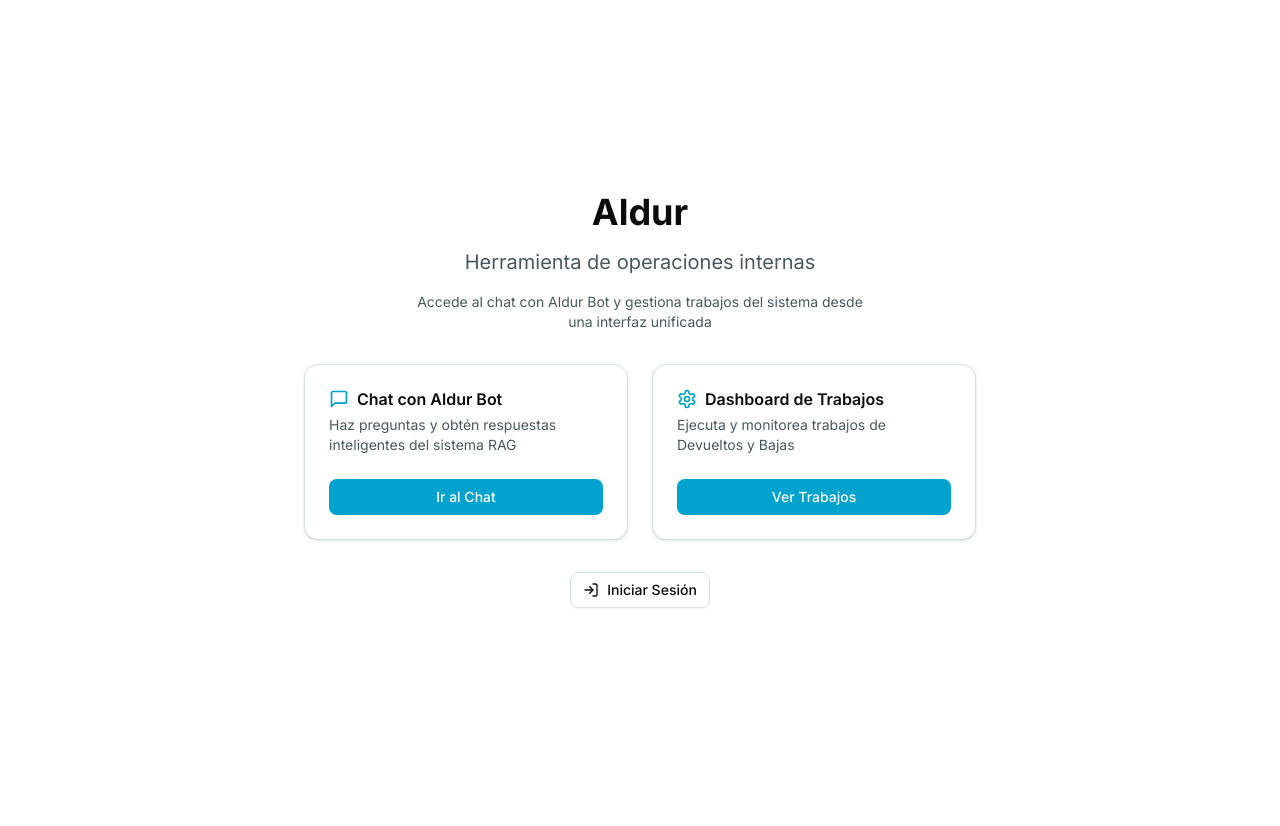
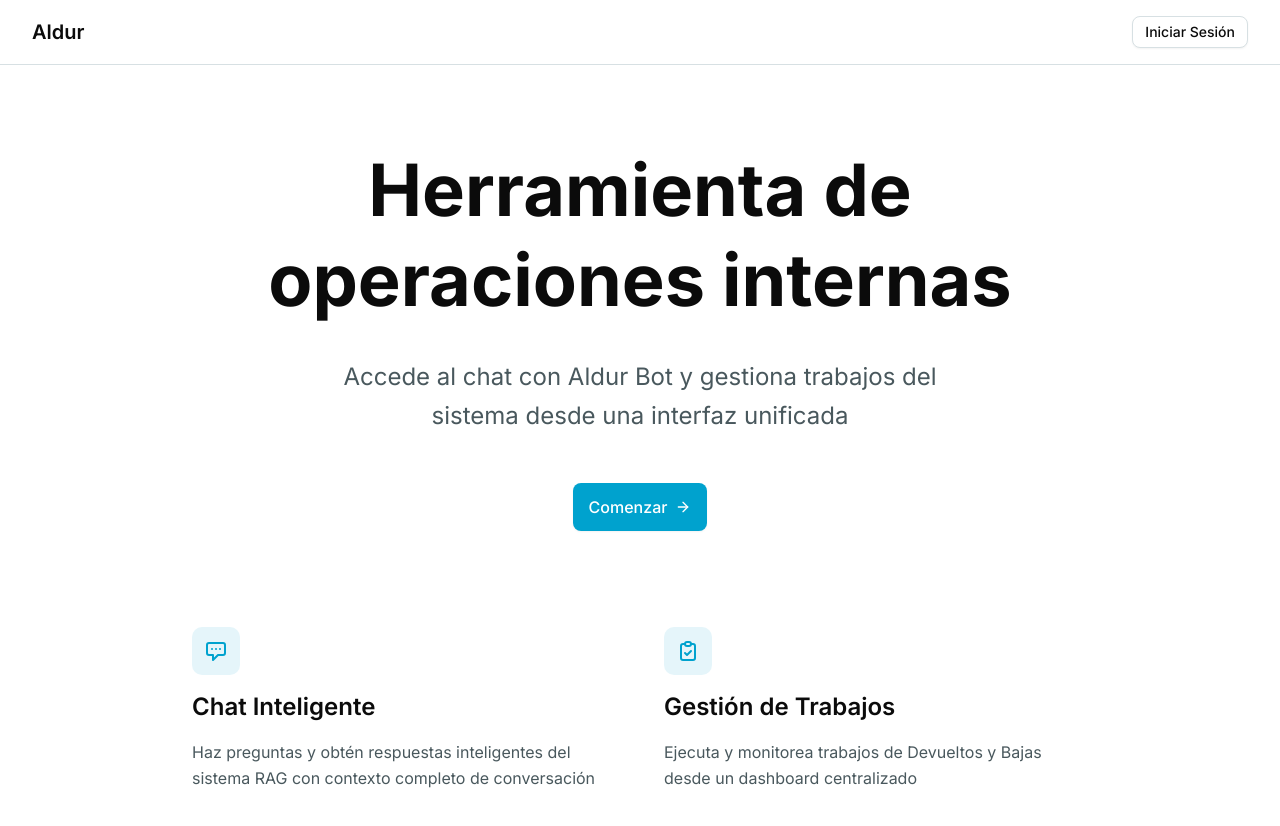
Before and after one commit to pedroalvdur/v0-aldur-frontend-build, a Next.js app: page / in a window 1280 px wide. Shown: the top 826 px of the page. Before the commit the page ends 800 px from the top, so only its background shows below. Built offline with nearby package versions, Linux system fonts and the light colour scheme.

Commit message:
feat: redesign landing page with clean, modern aesthetic
Remove Chat and Jobs sections, add login button, and update color theme.

#VERCEL_SKIP

Co-authored-by: null <26384471+pedroalvdur@users.noreply.github.com>

```diff
--- a/app/page.tsx
+++ b/app/page.tsx
@@ -1,64 +1,86 @@
 import { Button } from "@/components/ui/button"
-import { Card, CardContent, CardDescription, CardHeader, CardTitle } from "@/components/ui/card"
 import Link from "next/link"
-import { MessageSquare, Settings, LogIn } from "lucide-react"
+import { ArrowRight } from "lucide-react"
 
 export default function HomePage() {
   return (
-    <div className="min-h-screen bg-background flex items-center justify-center p-4">
-      <div className="max-w-2xl w-full space-y-8">
-        {/* Header */}
-        <div className="text-center space-y-4">
-          <h1 className="text-4xl font-bold text-foreground">Aldur</h1>
-          <p className="text-xl text-muted-foreground">Herramienta de operaciones internas</p>
-          <p className="text-sm text-muted-foreground max-w-md mx-auto">
-            Accede al chat con Aldur Bot y gestiona trabajos del sistema desde una interfaz unificada
-          </p>
+    <div className="min-h-screen bg-background">
+      <header className="border-b border-border">
+        <div className="max-w-7xl mx-auto px-4 sm:px-6 lg:px-8">
+          <div className="flex items-center justify-between h-16">
+            <div className="flex items-center">
+              <h2 className="text-xl font-semibold text-foreground">Aldur</h2>
+            </div>
+            <Link href="/login">
+              <Button variant="outline" size="sm">
+                Iniciar Sesión
+              </Button>
+            </Link>
+          </div>
         </div>
+      </header>
 
-        {/* Feature Cards */}
-        <div className="grid md:grid-cols-2 gap-6">
-          <Card className="hover:shadow-md transition-shadow">
-            <CardHeader>
-              <CardTitle className="flex items-center gap-2">
-                <MessageSquare className="h-5 w-5 text-primary" />
-                Chat con Aldur Bot
-              </CardTitle>
-              <CardDescription>Haz preguntas y obtén respuestas inteligentes del sistema RAG</CardDescription>
-            </CardHeader>
-            <CardContent>
-              <Link href="/chat">
-                <Button className="w-full">Ir al Chat</Button>
+      <main className="max-w-7xl mx-auto px-4 sm:px-6 lg:px-8">
+        <div className="flex flex-col items-center justify-center min-h-[calc(100vh-4rem)] py-20">
+          <div className="text-center space-y-8 max-w-4xl">
+            {/* Main headline */}
+            <h1 className="text-5xl sm:text-6xl lg:text-7xl font-bold text-foreground leading-tight text-balance">
+              Herramienta de operaciones internas
+            </h1>
+
+            {/* Subheadline */}
+            <p className="text-lg sm:text-xl lg:text-2xl text-muted-foreground max-w-2xl mx-auto leading-relaxed text-pretty">
+              Accede al chat con Aldur Bot y gestiona trabajos del sistema desde una interfaz unificada
+            </p>
+
+            {/* CTA Button */}
+            <div className="pt-4">
+              <Link href="/login">
+                <Button size="lg" className="text-base px-8 py-6 gap-2 group">
+                  Comenzar
+                  <ArrowRight className="h-4 w-4 transition-transform group-hover:translate-x-1" />
+                </Button>
               </Link>
-            </CardContent>
-          </Card>
+            </div>
+          </div>
 
-          <Card className="hover:shadow-md transition-shadow">
-            <CardHeader>
-              <CardTitle className="flex items-center gap-2">
-                <Settings className="h-5 w-5 text-primary" />
-                Dashboard de Trabajos
-              </CardTitle>
-              <CardDescription>Ejecuta y monitorea trabajos de Devueltos y Bajas</CardDescription>
-            </CardHeader>
-            <CardContent>
-              <Link href="/jobs">
-                <Button className="w-full">Ver Trabajos</Button>
-              </Link>
-            </CardContent>
-          </Card>
+          <div className="grid md:grid-cols-2 gap-12 mt-24 max-w-4xl w-full">
+            <div className="space-y-4">
+              <div className="inline-flex items-center justify-center w-12 h-12 rounded-lg bg-primary/10">
+                <svg className="w-6 h-6 text-primary" fill="none" stroke="currentColor" viewBox="0 0 24 24">
+                  <path
+                    strokeLinecap="round"
+                    strokeLinejoin="round"
+                    strokeWidth={2}
+                    d="M8 10h.01M12 10h.01M16 10h.01M9 16H5a2 2 0 01-2-2V6a2 2 0 012-2h14a2 2 0 012 2v8a2 2 0 01-2 2h-5l-5 5v-5z"
+                  />
+                </svg>
+              </div>
+              <h3 className="text-2xl font-semibold text-foreground">Chat Inteligente</h3>
+              <p className="text-muted-foreground leading-relaxed">
+                Haz preguntas y obtén respuestas inteligentes del sistema RAG con contexto completo de conversación
+              </p>
+            </div>
+
+            <div className="space-y-4">
+              <div className="inline-flex items-center justify-center w-12 h-12 rounded-lg bg-primary/10">
+                <svg className="w-6 h-6 text-primary" fill="none" stroke="currentColor" viewBox="0 0 24 24">
+                  <path
+                    strokeLinecap="round"
+                    strokeLinejoin="round"
+                    strokeWidth={2}
+                    d="M9 5H7a2 2 0 00-2 2v12a2 2 0 002 2h10a2 2 0 002-2V7a2 2 0 00-2-2h-2M9 5a2 2 0 002 2h2a2 2 0 002-2M9 5a2 2 0 012-2h2a2 2 0 012 2m-6 9l2 2 4-4"
+                  />
+                </svg>
+              </div>
+              <h3 className="text-2xl font-semibold text-foreground">Gestión de Trabajos</h3>
+              <p className="text-muted-foreground leading-relaxed">
+                Ejecuta y monitorea trabajos de Devueltos y Bajas desde un dashboard centralizado
+              </p>
+            </div>
+          </div>
         </div>
-
-        {/* Login Link */}
-        <div className="text-center">
-          <Link href="/login">
-            <Button variant="outline" className="gap-2 bg-transparent">
-              <LogIn className="h-4 w-4" />
-              Iniciar Sesión
-            </Button>
-          </Link>
-        </div>
-      </div>
+      </main>
     </div>
   )
 }
```
